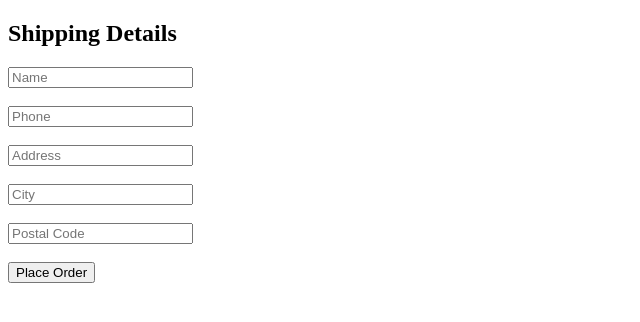
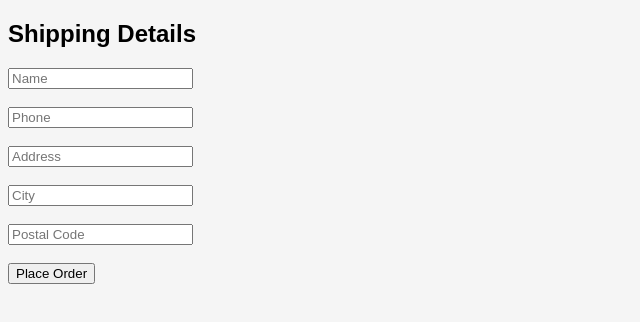
Before and after one commit to yashwanthveera16/Vibe-Vista, a plain HTML site: page frontend/dashboard/checkout.html in a window 1280 px wide. Shown: the full height of the page, 0-640 px from the left. Drawn offline with Linux system fonts and the light colour scheme.

Commit message:
chekout.css link

```diff
--- a/backend/server.js
+++ b/backend/server.js
@@ -47,7 +47,7 @@ mongoose
   .then(() => console.log("MongoDB connected"))
   .catch(err => console.error(err));
 
-/* ====================
+/* ===================
    SERVER
 ===================== */
 const PORT = process.env.PORT || 5000;
--- a/frontend/dashboard/checkout.html
+++ b/frontend/dashboard/checkout.html
@@ -2,6 +2,7 @@
 <html>
 <head>
   <title>Checkout</title>
+  <link rel="stylesheet" href="checkout.css">
 </head>
 <body>
 
```
